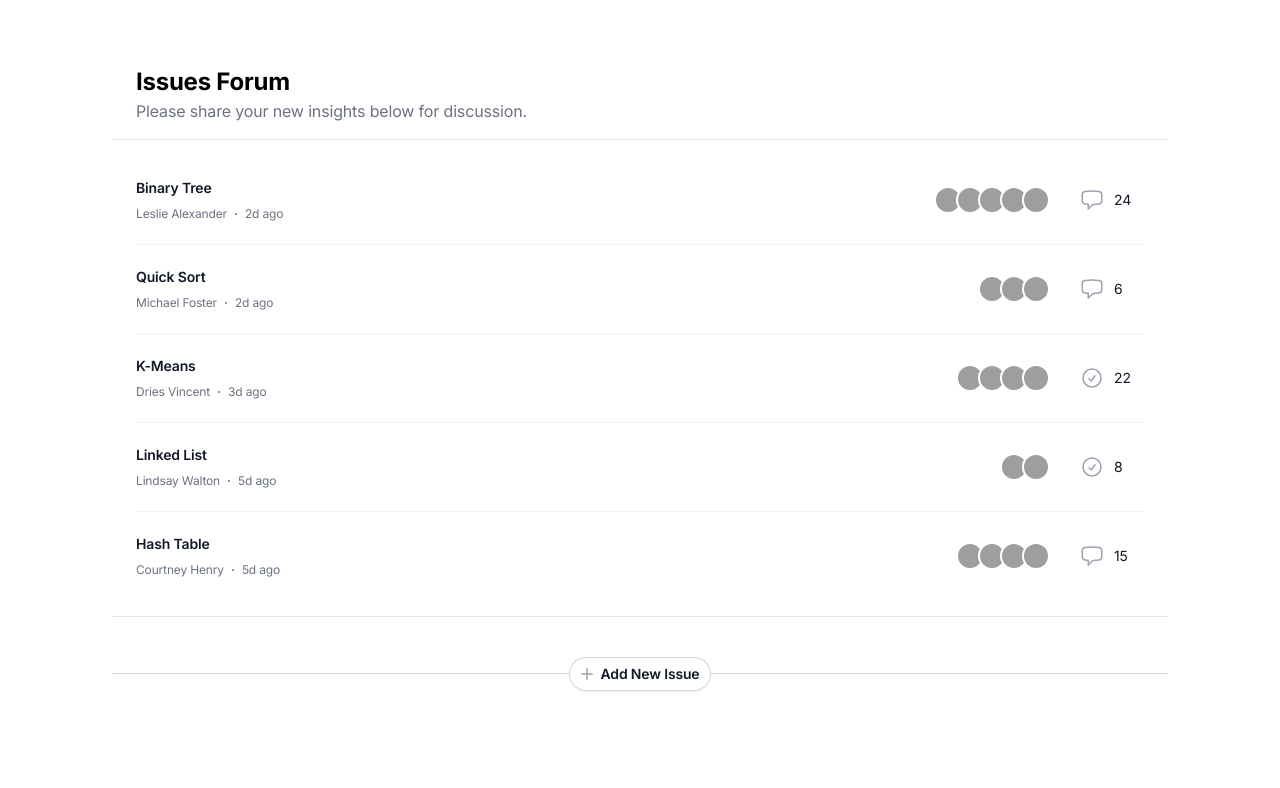
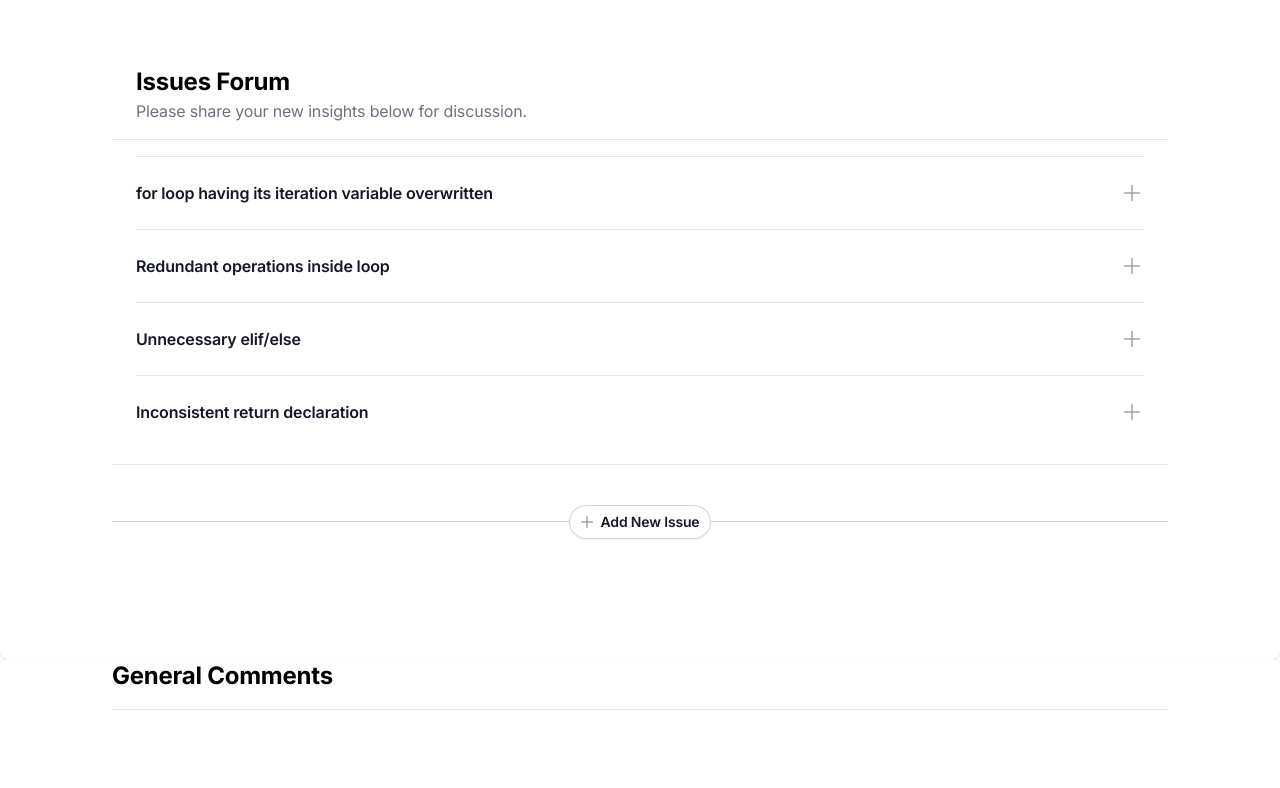
Before and after one commit to VickyGe22/fianlyear-teamProject-discussionForum, a Next.js app in the folder codeinsight/: page /discussion-forum in a window 1280 px wide. Shown: the part 659-1447 px from the top of the page. Built offline with nearby package versions, Linux system fonts and the light colour scheme; grey boxes are pictures that could not be loaded.

Commit message:
add a collapse window in issue forum

```diff
--- a/codeinsight/app/(root)/discussion-forum/discuss-subpage/issuepage.tsx
+++ b/codeinsight/app/(root)/discussion-forum/discuss-subpage/issuepage.tsx
@@ -1,9 +1,13 @@
 import { ChatBubbleLeftIcon, CheckCircleIcon } from '@heroicons/react/24/outline'
+import { useState } from 'react';
+import { Disclosure } from '@headlessui/react';
+import { MinusIcon, PlusIcon } from '@heroicons/react/24/outline';
+
 
 const discussions = [
   {
     id: 1,
-    title: 'Binary Tree',
+    title: 'for loop having its iteration variable overwritten',
     href: '#',
     author: { name: 'Leslie Alexander', href: '#' },
     date: '2d ago',
@@ -11,41 +15,41 @@ const discussions = [
     status: 'active',
     totalComments: 24,
     commenters: [
-      {
-        id: 12,
-        name: 'Emma Dorsey',
-        imageUrl:
-          'https://images.unsplash.com/photo-1505840717430-882ce147ef2d?ixlib=rb-1.2.1&ixid=eyJhcHBfaWQiOjEyMDd9&auto=format&fit=facearea&facepad=2&w=256&h=256&q=80',
-      },
-      {
-        id: 6,
-        name: 'Tom Cook',
-        imageUrl:
-          'https://images.unsplash.com/photo-1472099645785-5658abf4ff4e?ixlib=rb-1.2.1&ixid=eyJhcHBfaWQiOjEyMDd9&auto=format&fit=facearea&facepad=2&w=256&h=256&q=80',
-      },
-      {
-        id: 4,
-        name: 'Lindsay Walton',
-        imageUrl:
-          'https://images.unsplash.com/photo-1517841905240-472988babdf9?ixlib=rb-1.2.1&ixid=eyJhcHBfaWQiOjEyMDd9&auto=format&fit=facearea&facepad=2&w=256&h=256&q=80',
-      },
-      {
-        id: 16,
-        name: 'Benjamin Russel',
-        imageUrl:
-          'https://images.unsplash.com/photo-1531427186611-ecfd6d936c79?ixlib=rb-1.2.1&ixid=eyJhcHBfaWQiOjEyMDd9&auto=format&fit=facearea&facepad=2&w=256&h=256&q=80',
-      },
-      {
-        id: 23,
-        name: 'Hector Gibbons',
-        imageUrl:
-          'https://images.unsplash.com/photo-1500648767791-00dcc994a43e?ixlib=rb-1.2.1&ixid=eyJhcHBfaWQiOjEyMDd9&auto=format&fit=facearea&facepad=2&w=256&h=256&q=80',
-      },
+      // {
+      //   id: 12,
+      //   name: 'Emma Dorsey',
+      //   imageUrl:
+      //     'https://images.unsplash.com/photo-1505840717430-882ce147ef2d?ixlib=rb-1.2.1&ixid=eyJhcHBfaWQiOjEyMDd9&auto=format&fit=facearea&facepad=2&w=256&h=256&q=80',
+      // },
+      // {
+      //   id: 6,
+      //   name: 'Tom Cook',
+      //   imageUrl:
+      //     'https://images.unsplash.com/photo-1472099645785-5658abf4ff4e?ixlib=rb-1.2.1&ixid=eyJhcHBfaWQiOjEyMDd9&auto=format&fit=facearea&facepad=2&w=256&h=256&q=80',
+      // },
+      // {
+      //   id: 4,
+      //   name: 'Lindsay Walton',
+      //   imageUrl:
+      //     'https://images.unsplash.com/photo-1517841905240-472988babdf9?ixlib=rb-1.2.1&ixid=eyJhcHBfaWQiOjEyMDd9&auto=format&fit=facearea&facepad=2&w=256&h=256&q=80',
+      // },
+      // {
+      //   id: 16,
+      //   name: 'Benjamin Russel',
+      //   imageUrl:
+      //     'https://images.unsplash.com/photo-1531427186611-ecfd6d936c79?ixlib=rb-1.2.1&ixid=eyJhcHBfaWQiOjEyMDd9&auto=format&fit=facearea&facepad=2&w=256&h=256&q=80',
+      // },
+      // {
+      //   id: 23,
+      //   name: 'Hector Gibbons',
+      //   imageUrl:
+      //     'https://images.unsplash.com/photo-1500648767791-00dcc994a43e?ixlib=rb-1.2.1&ixid=eyJhcHBfaWQiOjEyMDd9&auto=format&fit=facearea&facepad=2&w=256&h=256&q=80',
+      // },
     ],
   },
   {
     id: 2,
-    title: 'Quick Sort',
+    title: 'Redundant operations inside loop',
     href: '#',
     author: { name: 'Michael Foster', href: '#' },
     date: '2d ago',
@@ -53,29 +57,29 @@ const discussions = [
     status: 'active',
     totalComments: 6,
     commenters: [
-      {
-        id: 13,
-        name: 'Alicia Bell',
-        imageUrl:
-          'https://images.unsplash.com/photo-1509783236416-c9ad59bae472?ixlib=rb-1.2.1&ixid=eyJhcHBfaWQiOjEyMDd9&auto=format&fit=facearea&facepad=2&w=256&h=256&q=80',
-      },
-      {
-        id: 16,
-        name: 'Benjamin Russel',
-        imageUrl:
-          'https://images.unsplash.com/photo-1531427186611-ecfd6d936c79?ixlib=rb-1.2.1&ixid=eyJhcHBfaWQiOjEyMDd9&auto=format&fit=facearea&facepad=2&w=256&h=256&q=80',
-      },
-      {
-        id: 3,
-        name: 'Dries Vincent',
-        imageUrl:
-          'https://images.unsplash.com/photo-1506794778202-cad84cf45f1d?ixlib=rb-1.2.1&ixid=eyJhcHBfaWQiOjEyMDd9&auto=format&fit=facearea&facepad=2&w=256&h=256&q=80',
-      },
+      // {
+      //   id: 13,
+      //   name: 'Alicia Bell',
+      //   imageUrl:
+      //     'https://images.unsplash.com/photo-1509783236416-c9ad59bae472?ixlib=rb-1.2.1&ixid=eyJhcHBfaWQiOjEyMDd9&auto=format&fit=facearea&facepad=2&w=256&h=256&q=80',
+      // },
+      // {
+      //   id: 16,
+      //   name: 'Benjamin Russel',
+      //   imageUrl:
+      //     'https://images.unsplash.com/photo-1531427186611-ecfd6d936c79?ixlib=rb-1.2.1&ixid=eyJhcHBfaWQiOjEyMDd9&auto=format&fit=facearea&facepad=2&w=256&h=256&q=80',
+      // },
+      // {
+      //   id: 3,
+      //   name: 'Dries Vincent',
+      //   imageUrl:
+      //     'https://images.unsplash.com/photo-1506794778202-cad84cf45f1d?ixlib=rb-1.2.1&ixid=eyJhcHBfaWQiOjEyMDd9&auto=format&fit=facearea&facepad=2&w=256&h=256&q=80',
+      // },
     ],
   },
   {
     id: 3,
-    title: 'K-Means',
+    title: 'Unnecessary elif/else',
     href: '#',
     author: { name: 'Dries Vincent', href: '#' },
     date: '3d ago',
@@ -83,59 +87,59 @@ const discussions = [
     status: 'resolved',
     totalComments: 22,
     commenters: [
-      {
-        id: 19,
-        name: 'Lawrence Hunter',
-        imageUrl:
-          'https://images.unsplash.com/photo-1513910367299-bce8d8a0ebf6?ixlib=rb-1.2.1&ixid=eyJhcHBfaWQiOjEyMDd9&auto=format&fit=facearea&facepad=2&w=256&h=256&q=80',
-      },
-      {
-        id: 21,
-        name: 'Angela Fisher',
-        imageUrl:
-          'https://images.unsplash.com/photo-1501031170107-cfd33f0cbdcc?ixlib=rb-1.2.1&ixid=eyJhcHBfaWQiOjEyMDd9&auto=format&fit=facearea&facepad=2&w=256&h=256&q=80',
-      },
-      {
-        id: 14,
-        name: 'Jenny Wilson',
-        imageUrl:
-          'https://images.unsplash.com/photo-1507101105822-7472b28e22ac?ixlib=rb-1.2.1&ixid=eyJhcHBfaWQiOjEyMDd9&auto=format&fit=facearea&facepad=2&w=256&h=256&q=80',
-      },
-      {
-        id: 16,
-        name: 'Benjamin Russel',
-        imageUrl:
-          'https://images.unsplash.com/photo-1531427186611-ecfd6d936c79?ixlib=rb-1.2.1&ixid=eyJhcHBfaWQiOjEyMDd9&auto=format&fit=facearea&facepad=2&w=256&h=256&q=80',
-      },
+      // {
+      //   id: 19,
+      //   name: 'Lawrence Hunter',
+      //   imageUrl:
+      //     'https://images.unsplash.com/photo-1513910367299-bce8d8a0ebf6?ixlib=rb-1.2.1&ixid=eyJhcHBfaWQiOjEyMDd9&auto=format&fit=facearea&facepad=2&w=256&h=256&q=80',
+      // },
+      // {
+      //   id: 21,
+      //   name: 'Angela Fisher',
+      //   imageUrl:
+      //     'https://images.unsplash.com/photo-1501031170107-cfd33f0cbdcc?ixlib=rb-1.2.1&ixid=eyJhcHBfaWQiOjEyMDd9&auto=format&fit=facearea&facepad=2&w=256&h=256&q=80',
+      // },
+      // {
+      //   id: 14,
+      //   name: 'Jenny Wilson',
+      //   imageUrl:
+      //     'https://images.unsplash.com/photo-1507101105822-7472b28e22ac?ixlib=rb-1.2.1&ixid=eyJhcHBfaWQiOjEyMDd9&auto=format&fit=facearea&facepad=2&w=256&h=256&q=80',
+      // },
+      // {
+      //   id: 16,
+      //   name: 'Benjamin Russel',
+      //   imageUrl:
+      //     'https://images.unsplash.com/photo-1531427186611-ecfd6d936c79?ixlib=rb-1.2.1&ixid=eyJhcHBfaWQiOjEyMDd9&auto=format&fit=facearea&facepad=2&w=256&h=256&q=80',
+      // },
     ],
   },
+  // {
+  //   id: 4,
+  //   title: 'Linked List',
+  //   href: '#',
+  //   author: { name: 'Lindsay Walton', href: '#' },
+  //   date: '5d ago',
+  //   dateTime: '2023-01-20T10:04Z',
+  //   status: 'resolved',
+  //   totalComments: 8,
+    // commenters: [
+      // {
+      //   id: 10,
+      //   name: 'Emily Selman',
+      //   imageUrl:
+      //     'https://images.unsplash.com/photo-1502685104226-ee32379fefbe?ixlib=rb-1.2.1&ixid=eyJhcHBfaWQiOjEyMDd9&auto=format&fit=facearea&facepad=2&w=256&h=256&q=80',
+      // },
+      // {
+      //   id: 11,
+      //   name: 'Kristin Watson',
+      //   imageUrl:
+      //     'https://images.unsplash.com/photo-1500917293891-ef795e70e1f6?ixlib=rb-1.2.1&ixid=eyJhcHBfaWQiOjEyMDd9&auto=format&fit=facearea&facepad=2&w=256&h=256&q=80',
+      // },
+    // ],
+  // },
   {
     id: 4,
-    title: 'Linked List',
-    href: '#',
-    author: { name: 'Lindsay Walton', href: '#' },
-    date: '5d ago',
-    dateTime: '2023-01-20T10:04Z',
-    status: 'resolved',
-    totalComments: 8,
-    commenters: [
-      {
-        id: 10,
-        name: 'Emily Selman',
-        imageUrl:
-          'https://images.unsplash.com/photo-1502685104226-ee32379fefbe?ixlib=rb-1.2.1&ixid=eyJhcHBfaWQiOjEyMDd9&auto=format&fit=facearea&facepad=2&w=256&h=256&q=80',
-      },
-      {
-        id: 11,
-        name: 'Kristin Watson',
-        imageUrl:
-          'https://images.unsplash.com/photo-1500917293891-ef795e70e1f6?ixlib=rb-1.2.1&ixid=eyJhcHBfaWQiOjEyMDd9&auto=format&fit=facearea&facepad=2&w=256&h=256&q=80',
-      },
-    ],
-  },
-  {
-    id: 5,
-    title: 'Hash Table',
+    title: ' Inconsistent return declaration',
     href: '#',
     author: { name: 'Courtney Henry', href: '#' },
     date: '5d ago',
@@ -143,88 +147,72 @@ const discussions = [
     status: 'active',
     totalComments: 15,
     commenters: [
-      {
-        id: 11,
-        name: 'Kristin Watson',
-        imageUrl:
-          'https://images.unsplash.com/photo-1500917293891-ef795e70e1f6?ixlib=rb-1.2.1&ixid=eyJhcHBfaWQiOjEyMDd9&auto=format&fit=facearea&facepad=2&w=256&h=256&q=80',
-      },
-      {
-        id: 6,
-        name: 'Tom Cook',
-        imageUrl:
-          'https://images.unsplash.com/photo-1472099645785-5658abf4ff4e?ixlib=rb-1.2.1&ixid=eyJhcHBfaWQiOjEyMDd9&auto=format&fit=facearea&facepad=2&w=256&h=256&q=80',
-      },
-      {
-        id: 10,
-        name: 'Emily Selman',
-        imageUrl:
-          'https://images.unsplash.com/photo-1502685104226-ee32379fefbe?ixlib=rb-1.2.1&ixid=eyJhcHBfaWQiOjEyMDd9&auto=format&fit=facearea&facepad=2&w=256&h=256&q=80',
-      },
-      {
-        id: 16,
-        name: 'Benjamin Russel',
-        imageUrl:
-          'https://images.unsplash.com/photo-1531427186611-ecfd6d936c79?ixlib=rb-1.2.1&ixid=eyJhcHBfaWQiOjEyMDd9&auto=format&fit=facearea&facepad=2&w=256&h=256&q=80',
-      },
+      // {
+      //   id: 11,
+      //   name: 'Kristin Watson',
+      //   imageUrl:
+      //     'https://images.unsplash.com/photo-1500917293891-ef795e70e1f6?ixlib=rb-1.2.1&ixid=eyJhcHBfaWQiOjEyMDd9&auto=format&fit=facearea&facepad=2&w=256&h=256&q=80',
+      // },
+      // {
+      //   id: 6,
+      //   name: 'Tom Cook',
+      //   imageUrl:
+      //     'https://images.unsplash.com/photo-1472099645785-5658abf4ff4e?ixlib=rb-1.2.1&ixid=eyJhcHBfaWQiOjEyMDd9&auto=format&fit=facearea&facepad=2&w=256&h=256&q=80',
+      // },
+      // {
+      //   id: 10,
+      //   name: 'Emily Selman',
+      //   imageUrl:
+      //     'https://images.unsplash.com/photo-1502685104226-ee32379fefbe?ixlib=rb-1.2.1&ixid=eyJhcHBfaWQiOjEyMDd9&auto=format&fit=facearea&facepad=2&w=256&h=256&q=80',
+      // },
+      // {
+      //   id: 16,
+      //   name: 'Benjamin Russel',
+      //   imageUrl:
+      //     'https://images.unsplash.com/photo-1531427186611-ecfd6d936c79?ixlib=rb-1.2.1&ixid=eyJhcHBfaWQiOjEyMDd9&auto=format&fit=facearea&facepad=2&w=256&h=256&q=80',
+      // },
     ],
   },
 ]
 
+function classNames(...classes:string[]) {
+  return classes.filter(Boolean).join(' ')
+}
+
 export default function Example() {
+
+
   return (
-    <><ul role="list" className="divide-y divide-gray-100">
-          {discussions.map((discussion) => (
-              <li
-                  key={discussion.id}
-                  className="flex flex-wrap items-center justify-between gap-x-6 gap-y-4 py-5 sm:flex-nowrap"
-              >
-                  <div>
-                      <p className="text-sm font-semibold leading-6 text-gray-900">
-                          <a href={discussion.href} className="hover:underline">
-                              {discussion.title}
-                          </a>
-                      </p>
-                      <div className="mt-1 flex items-center gap-x-2 text-xs leading-5 text-gray-500">
-                          <p>
-                              <a href={discussion.author.href} className="hover:underline">
-                                  {discussion.author.name}
-                              </a>
-                          </p>
-                          <svg viewBox="0 0 2 2" className="h-0.5 w-0.5 fill-current">
-                              <circle cx={1} cy={1} r={1} />
-                          </svg>
-                          <p>
-                              <time dateTime={discussion.dateTime}>{discussion.date}</time>
-                          </p>
-                      </div>
-                  </div>
-                  <dl className="flex w-full flex-none justify-between gap-x-8 sm:w-auto">
-                      <div className="flex -space-x-0.5">
-                          <dt className="sr-only">Commenters</dt>
-                          {discussion.commenters.map((commenter) => (
-                              <dd key={commenter.id}>
-                                  <img
-                                      className="h-6 w-6 rounded-full bg-gray-50 ring-2 ring-white"
-                                      src={commenter.imageUrl}
-                                      alt={commenter.name} />
-                              </dd>
-                          ))}
-                      </div>
-                      <div className="flex w-16 gap-x-2.5">
-                          <dt>
-                              <span className="sr-only">Total comments</span>
-                              {discussion.status === 'resolved' ? (
-                                  <CheckCircleIcon className="h-6 w-6 text-gray-400" aria-hidden="true" />
-                              ) : (
-                                  <ChatBubbleLeftIcon className="h-6 w-6 text-gray-400" aria-hidden="true" />
-                              )}
-                          </dt>
-                          <dd className="text-sm leading-6 text-gray-900">{discussion.totalComments}</dd>
-                      </div>
-                  </dl>
-              </li>
-          ))}
-      </ul></>
-  )
-}
+
+          <div className="divide-y divide-gray-200 border-t">
+            {discussions.map((discussion) => (
+              <Disclosure as="div" key={discussion.id}>
+                {({ open }) => (
+                  <>
+                    <h3>
+                    <Disclosure.Button className="group relative flex w-full items-center justify-between py-6 text-left">
+                    <span className={classNames(open ? 'text-indigo-600' : "text-bg font-semibold leading-6 text-gray-900")} >
+                        {discussion.title}
+                    </span>
+                    <span className="ml-6 flex items-center">
+                        {open ? (
+                          <MinusIcon className="block h-6 w-6 text-indigo-400 group-hover:text-indigo-500"aria-hidden="true"/>
+                          ) : (
+                          <PlusIcon className="block h-6 w-6 text-gray-400 group-hover:text-gray-500" aria-hidden="true" />
+                         )}
+                    </span>
+                      </Disclosure.Button>
+                      </h3>
+                        <Disclosure.Panel as="div" className="prose prose-sm pb-6">
+                          <ul role="list">
+                            hello
+                          </ul>
+                        </Disclosure.Panel>
+                      </>
+                    )}
+                  </Disclosure>
+                ))}
+                </div>
+
+              );
+            }
```
Also changed, not shown: codeinsight/app/(root)/discussion-forum/discuss-subpage/collapse.tsx (added, +124 -0 lines).
